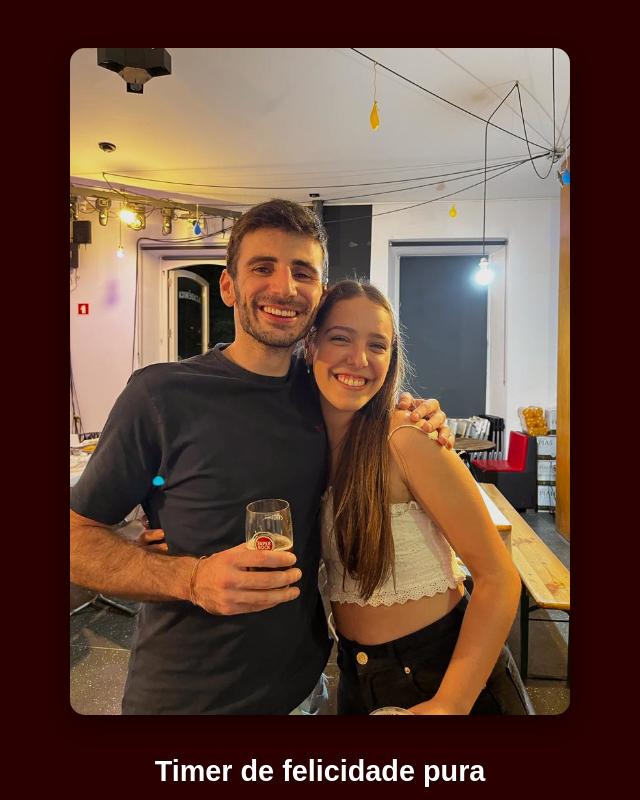
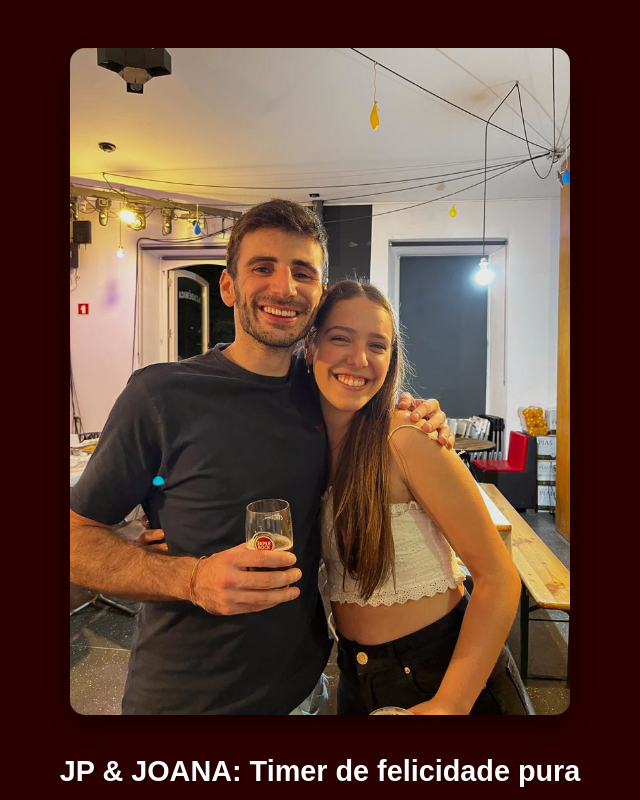
Before and after one commit to JPFERR/natal_jj, a plain HTML site: page index.html in a window 1280 px wide. Shown: the top 800 px of the page, without its empty margins (320-960 px from the left). Drawn offline with Linux system fonts and the light colour scheme.

Commit message:
Update index.html

```diff
--- a/index.html
+++ b/index.html
@@ -2,7 +2,7 @@
 <html lang="pt">
 <head>
     <meta charset="UTF-8">
-    <title>JP & JOANA Timer de felicidade pura</title>
+    <title>JP & JOANA: Timer de felicidade pura</title>
     <style>
         body {
             margin: 0;
@@ -119,7 +119,7 @@
     <div class="container">
         <div class="contador">
             <img src="" alt="Fotos do casal" id="gallery-img">
-            <h2>Timer de felicidade pura</h2>
+            <h2>JP & JOANA: Timer de felicidade pura</h2>
             <div class="time" id="contador"></div>
             <div class="quote">
                 "PARA SEMPRE ❤️"
```
